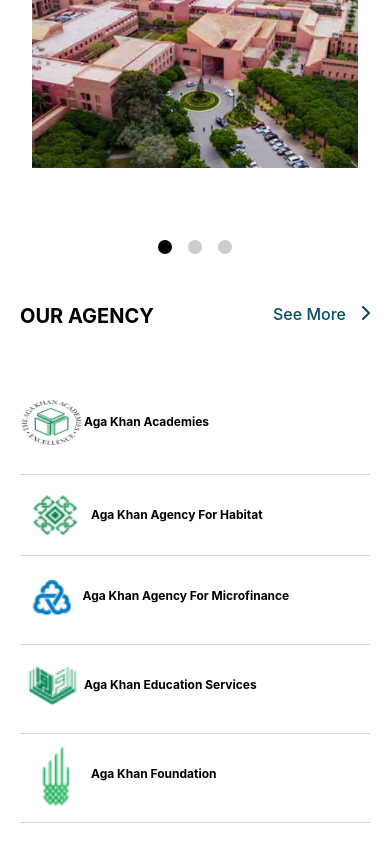
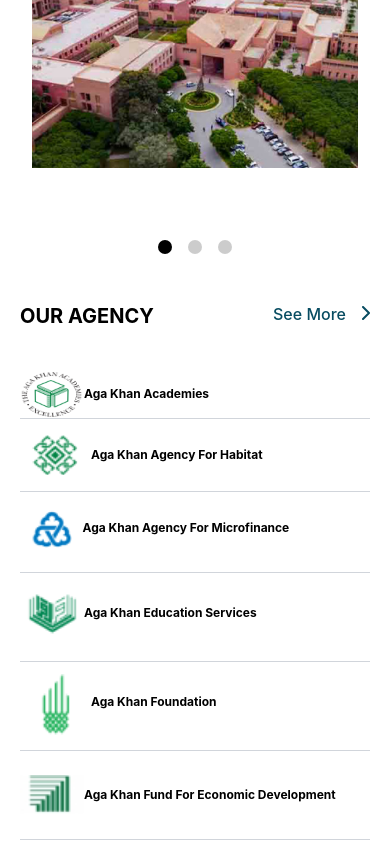
Before and after one commit to Arsalan31/my-project1, a React (Create React App) app: page /Akdn in a window 390 px wide. Shown: the part 4967-5808 px from the top of the page. Built offline with nearby package versions, Linux system fonts and the light colour scheme; what tailwindcss-rtl would draw is missing.

Commit message:
Update Agency.js

```diff
--- a/src/Components/Agency.js
+++ b/src/Components/Agency.js
@@ -20,7 +20,7 @@ function Agency() {
                     </div>
                     <div class="flex flex-wrap sm:justify-center justify-start mt-10 ">
                         <div class="sm:p-4 lg:w-1/5 md:w-1/3 w-full sm:w-60 h-auto flex sm:flex-col sm:text-center items-start sm:items-center sm:border border-b border-gray-300 md:mb-auto sm:mb-7">
-                            <div class="flex-grow sm:px-6 py-7 sm:justify-center sm:flex-col sm:items-center items-start inline-flex">
+                            <div class="flex-grow sm:px-6 xl:py-7 sm:py-5 sm:justify-center sm:flex-col sm:items-center items-start inline-flex">
                                 {/* <div className="aka sm:-mt-0 -mt-8 sm:w-18 sm:h-18 w-18 h-18">
                                 </div> */}
                                 <img className="sm:-mt-0 sm:w-18 sm:h-18 h-12 w-16" src={require('./assets/image\ 3.png')}>
@@ -29,13 +29,13 @@ function Agency() {
                             </div>
                         </div>
                         <div class="sm:p-4 lg:w-1/5 md:w-1/3 w-full sm:w-60 h-auto flex flex-col sm:text-center items-start sm:items-center sm:border border-b border-gray-300 md:mb-auto sm:mb-7">
-                            <div class="sm:flex-grow sm:w-auto sm:justify-center w-full flex-none sm:flex-col sm:items-center items-start inline-flex sm:px-6 py-5">
+                            <div class="sm:flex-grow sm:w-auto sm:justify-center w-full flex-none sm:flex-col sm:items-center items-start inline-flex sm:px-6 py-4">
                                 <img className="xl:w-24 sm:h-12 sm:w-20 w-18 h-10" src={require('./assets/Screen Shot 2021-02-27 at 8.14 1.png')}></img>
                                 <p class="text-xs sm:ms-0 ms-6 font-bold mt-3 sm:w-full">Aga Khan Agency For Habitat</p>
                             </div>
                         </div>
                         <div class="sm:p-4 lg:w-1/5 md:w-1/3 w-full sm:w-60 h-auto flex flex-col sm:text-center items-start sm:items-center sm:border border-b border-gray-300 sm:mb-7">
-                            <div class="flex-grow sm:justify-center sm:px-6 py-5 sm:flex-col sm:items-center items-start inline-flex">
+                            <div class="flex-grow sm:justify-center sm:px-6 py-4 sm:flex-col sm:items-center items-start inline-flex">
                                 <img className="sm:w-20 sm:h-15 h-12 w-20" src={require('./assets/Micofinance.png')}></img>
                                 <p class="text-xs sm:ms-0 ms-8 flex font-bold w-full sm:mt-0 mt-3">Aga Khan Agency For Microfinance</p>
                             </div>
```
